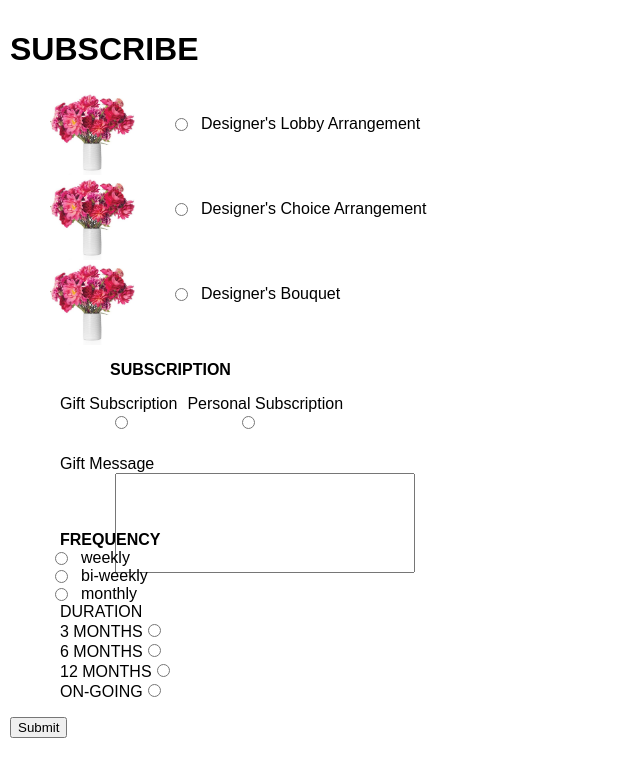
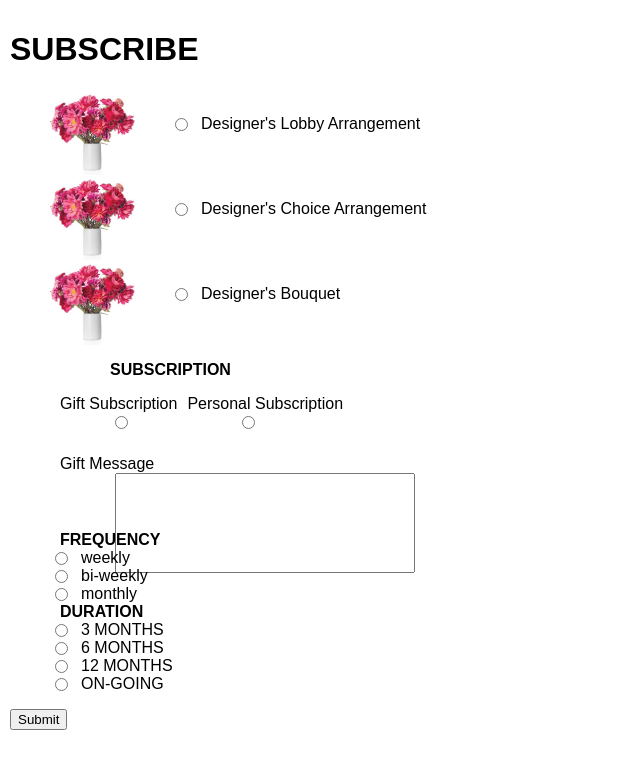
Before and after one commit to selvinor/selvin-subscription-client, a React (Create React App) app: page / in a window 1280 px wide. Shown: the top 776 px of the page, without its empty margins (0-640 px from the left). Built offline with nearby package versions, Linux system fonts and the light colour scheme.

Commit message:
setup radio buttons

```diff
--- a/src/components/subscription-form.css
+++ b/src/components/subscription-form.css
@@ -38,18 +38,16 @@ display:block;
 .gift input, .personal input {
   margin-left:55px;
 }
- .flowerChoice input{
-  float: left;
-}
+
 .gift p {
   font-weight:bold;
   margin-left:60px;
 }
-label.frequency {
+label.frequency , label.duration {
   font-weight:bold;
 
 }
-div.frequency input {
+.frequency input, .duration input, .flowerChoice input {
   float: left;
 }
 #giftmsg {
--- a/src/components/subscription-form.js
+++ b/src/components/subscription-form.js
@@ -81,7 +81,7 @@ export class SubscriptionForm extends React.Component {
             </div>
             <div className="flowerChoice form-input">
               <Field
-                name="large"
+                name="choice"
                 type="radio"
                 component={Input}
                 value="lobby"
@@ -95,7 +95,7 @@ export class SubscriptionForm extends React.Component {
             </div>
             <div className="flowerChoice form-input">
               <Field
-                name="medium"
+                name="choice"
                 type="radio"
                 component={Input}
                 value="choice"
@@ -109,7 +109,7 @@ export class SubscriptionForm extends React.Component {
             </div>
             <div className="flowerChoice form-input">
               <Field
-                name="small"
+                name="choice"
                 type="radio"
                 component={Input}
                 value="bouquet"
@@ -132,7 +132,7 @@ export class SubscriptionForm extends React.Component {
                 <div className="personal form-input">
                 <label htmlFor="large">Personal Subscription
                 <Field
-                  name="personal"
+                  name="gift"
                   type="radio"
                   component={Input}
                   value="personal"
@@ -141,11 +141,11 @@ export class SubscriptionForm extends React.Component {
               </div>
               <div className="form-input">
                 <label htmlFor="giftmsg" className="giftMsg">Gift Message
-                <Field
-                  name="giftmsg"
-                  type="textarea"
-                  component={Input}
-                /></label>
+                  <Field
+                    name="giftmsg"
+                    type="textarea"
+                    component={Input}
+                  /></label>
               </div>
 
           </li>
@@ -153,21 +153,21 @@ export class SubscriptionForm extends React.Component {
             <div className="frequency form-input">
               <label className="frequency">FREQUENCY</label>
                 <Field
-                  name="weekly"
+                  name="frequency"
                   type="radio"
                   component={Input}
                   label="weekly"
                   value="weekly"
                 />
                 <Field
-                  name="biWeekly"
+                  name="frequency"
                   type="radio"
                   component={Input}
                   label="bi-weekly"
                   value="biWeekly"
                 />
                 <Field
-                  name="monthly"
+                  name="frequency"
                   type="radio"
                   component={Input}
                   label="monthly"
@@ -175,38 +175,39 @@ export class SubscriptionForm extends React.Component {
                 />
               </div>
           </li>
-          <div className="form-input">
-            <label>DURATION</label>
+          <li>
+          <div className="form-input duration" >
+            <label className="duration">DURATION</label>
               <Field
-                name="threeMonths"
+                name="duration"
                 type="radio"
                 component={Input}
                 label="3 MONTHS"
                 value="3"
               />
               <Field
-                name="sixMonths"
+                name="duration"
                 type="radio"
                 component={Input}
                 label="6 MONTHS"
                 value="6"
               />
               <Field
-                name="twelveMonths"
+                name="duration"
                 type="radio"
                 component={Input}
                 label="12 MONTHS"
                 value="9"
               />
               <Field
-                name="ongoing"
+                name="duration"
                 type="radio"
                 component={Input}
                 label="ON-GOING"
                 value="ongoing"
               />
         </div>
-
+        </li>
         </ul>
         {/* <button type="submit" disabled={this.props.pristine || this.props.submitting}>Submit</button> */}
           <button type="submit" >Submit</button>
```
